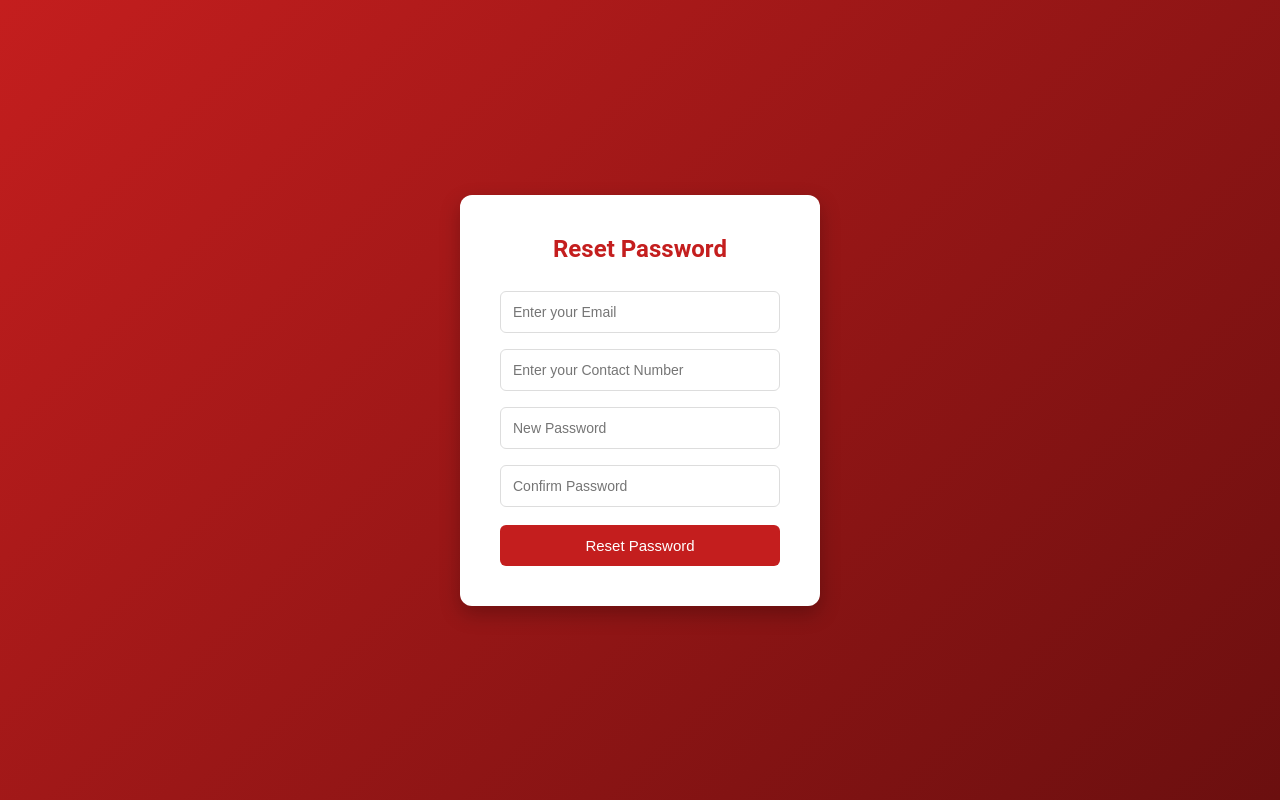
After one commit to lawrencesumbi/STUDISCIPLINK, a PHP site: page /forgot_password.php in a window 1280 px wide. The commit adds this page. Run offline with PHP 8.4, Linux system fonts and the light colour scheme.

Commit message:
messageOK

```diff
--- /dev/null
+++ b/forgot_password.php
@@ -0,0 +1,130 @@
+<?php
+session_start();
+require __DIR__ . '/db_connect.php'; // adjust path if needed
+
+$message = "";
+
+if ($_SERVER['REQUEST_METHOD'] === 'POST') {
+    $email = trim($_POST['email']);
+    $contact = trim($_POST['contact']);
+    $new_password = trim($_POST['new_password']);
+    $confirm_password = trim($_POST['confirm_password']);
+
+    if ($new_password !== $confirm_password) {
+        $message = "<p class='msg'>Passwords do not match.</p>";
+    } else {
+        // Check if email and contact exist
+        $stmt = $pdo->prepare("SELECT id FROM users WHERE email = ? AND contact = ?");
+        $stmt->execute([$email, $contact]);
+        $user = $stmt->fetch();
+
+        if ($user) {
+            // Update password
+            $hashedPassword = password_hash($new_password, PASSWORD_DEFAULT);
+            $update = $pdo->prepare("UPDATE users SET password = ? WHERE id = ?");
+            $update->execute([$hashedPassword, $user['id']]);
+            $message = "<p class='success'>Password reset successfully.
+                        <a class='login-link' href='login.php'>Login here</a></p>";
+        } else {
+            $message = "<p class='msg'>No account found with that email and contact.</p>";
+        }
+    }
+}
+?>
+<!DOCTYPE html>
+<html>
+<head>
+    <title>Forgot Password</title>
+    <style>
+        * { box-sizing: border-box; margin: 0; padding: 0; }
+        body {
+            font-family: 'Roboto', sans-serif;
+            background: linear-gradient(135deg, #c41e1e, #6b0f0f);
+            display: flex;
+            justify-content: center;
+            align-items: center;
+            height: 100vh;
+            overflow: hidden;
+        }
+        .container {
+            background: #fff;
+            padding: 40px;
+            border-radius: 12px;
+            box-shadow: 0 8px 20px rgba(0,0,0,0.25);
+            width: 360px;
+            animation: zoomIn 0.6s ease;
+        }
+        h2 {
+            text-align: center;
+            margin-bottom: 20px;
+            color: #c41e1e;
+        }
+        input {
+            width: 100%;
+            padding: 12px;
+            margin: 8px 0;
+            border: 1px solid #ddd;
+            border-radius: 6px;
+            font-size: 14px;
+        }
+        button {
+            width: 100%;
+            padding: 12px;
+            background: #c41e1e;
+            color: #fff;
+            border: none;
+            border-radius: 6px;
+            font-size: 15px;
+            cursor: pointer;
+            transition: background 0.3s ease;
+            margin-top: 10px;
+        }
+        button:hover {
+            background: #ff0000;
+        }
+        .msg {
+            text-align: center;
+            margin-bottom: 15px;
+            font-size: 14px;
+            color: red;
+        }
+        .success {
+            text-align: center;
+            margin-bottom: 15px;
+            font-size: 14px;
+            color: green;
+        }
+        .login-link {
+            display: inline-block;
+            margin-top: 10px;
+            padding: 8px 14px;
+            background: #c41e1e;
+            color: #fff;
+            border-radius: 6px;
+            text-decoration: none;
+            font-size: 13px;
+            transition: background 0.3s ease;
+        }
+        .login-link:hover {
+            background: #ff0000;
+        }
+        @keyframes zoomIn {
+            from { transform: scale(0.8); opacity: 0; }
+            to { transform: scale(1); opacity: 1; }
+        }
+    </style>
+</head>
+<body>
+    <div class="container">
+        <h2>Reset Password</h2>
+        <?= $message ?>
+        <form method="POST">
+            <input type="email" name="email" placeholder="Enter your Email" required>
+            <input type="text" name="contact" placeholder="Enter your Contact Number" required>
+            <input type="password" name="new_password" placeholder="New Password" required>
+            <input type="password" name="confirm_password" placeholder="Confirm Password" required>
+            <button type="submit">Reset Password</button>
+        </form>
+    </div>
+</body>
+</html>
--- a/login.php
+++ b/login.php
@@ -182,6 +182,7 @@
             text-align: center;
             margin-top: 15px;
             font-size: 14px;
+            line-height: 1.5;
         }
 
         .register-link a {
@@ -225,7 +226,9 @@
             <button type="submit">Login</button>
         </form>
         <div class="register-link">
+            <p><a href="forgot_password.php">Forgot Password?</a></p>
             Don’t have an account? <a href="register.php">Register here</a>
+
         </div>
     </div>
 </div>
```
Also changed, not shown: registrar_pages/manage_school_year.php (+7 -4 lines), studisciplink.sql (+38 -9 lines).
